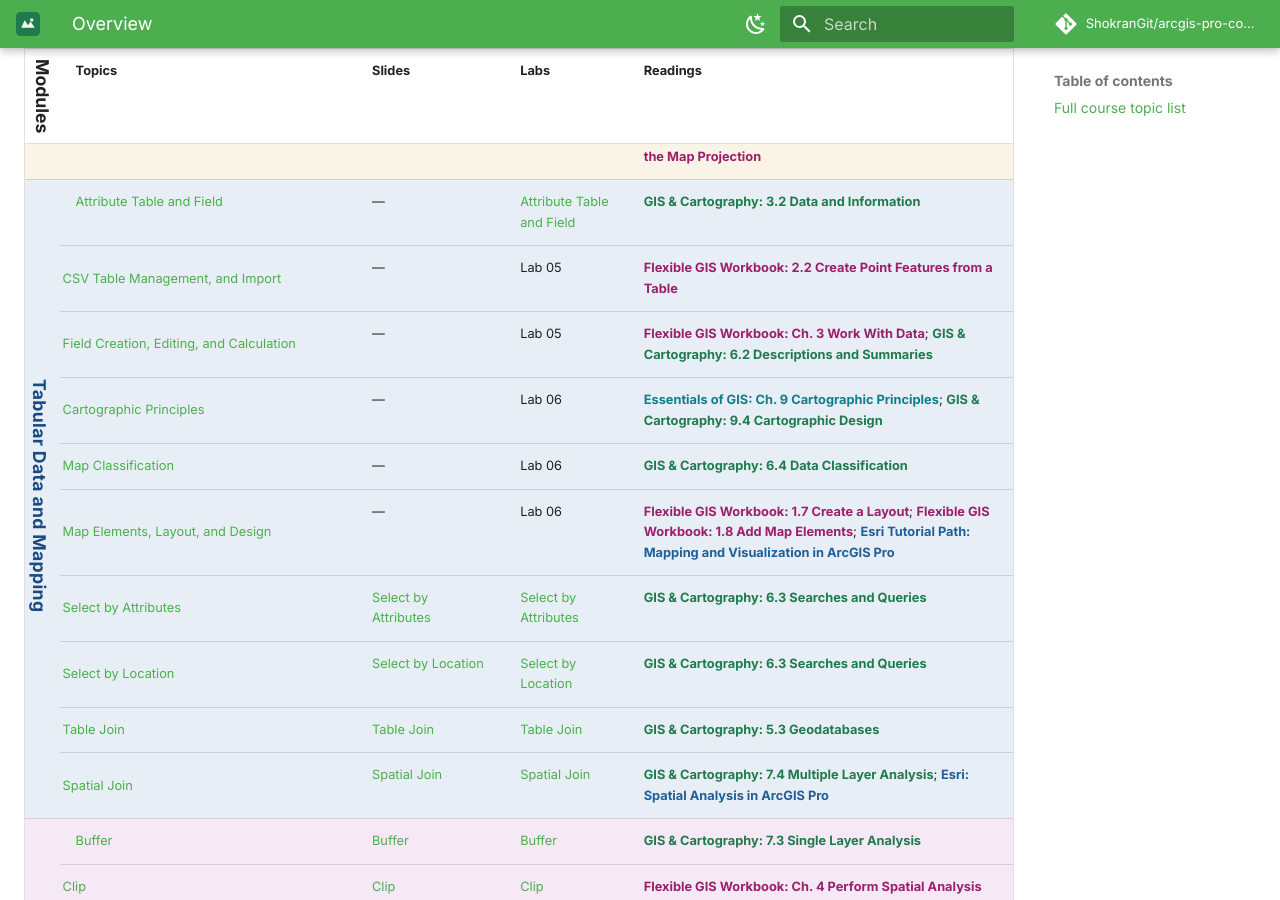
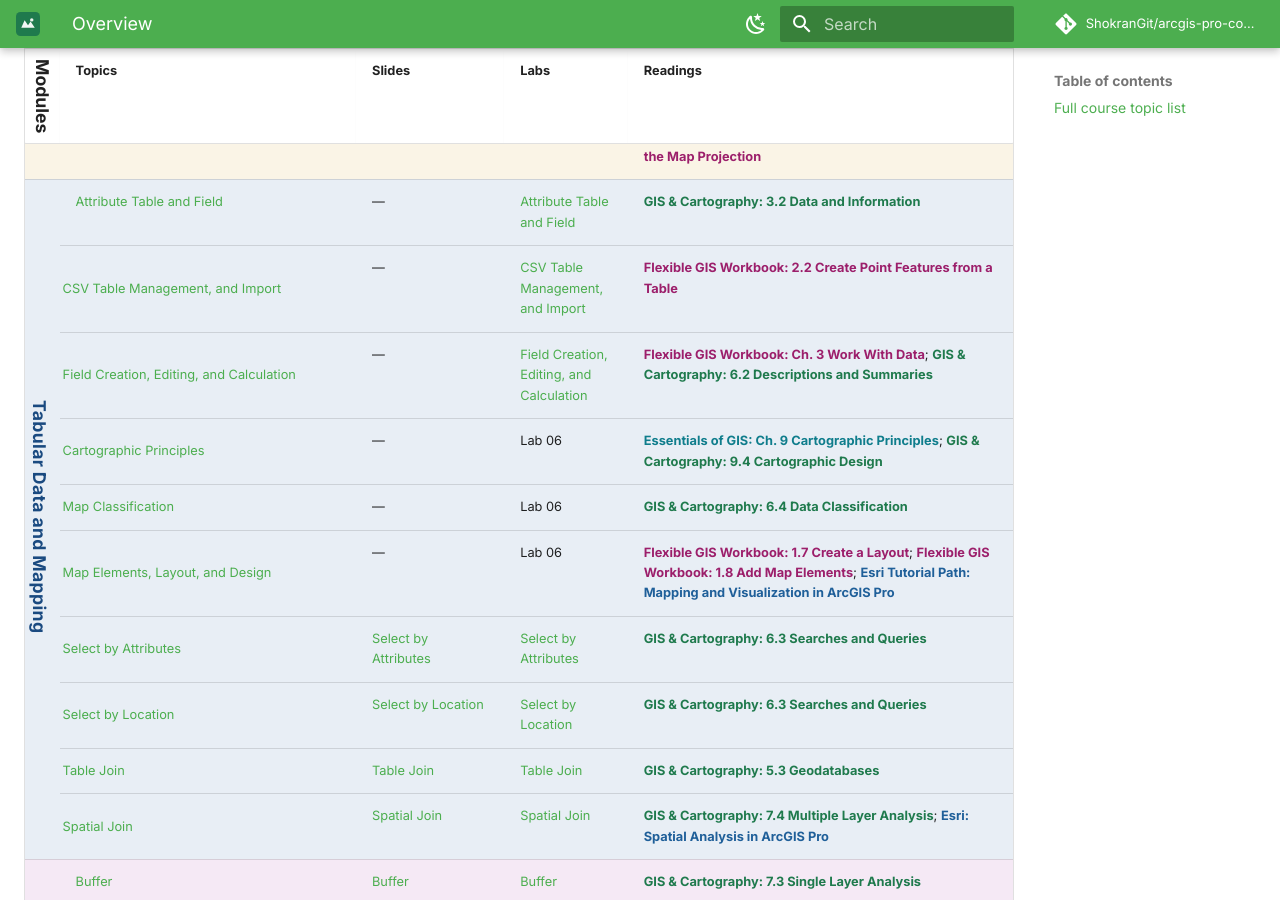
Before and after one commit to ShokranGit/arcgis-pro-course, an MkDocs documentation site: the page built from docs/lessons/index.md, in a window 1280 px wide and 900 px high, scrolled down 1258 px. Built offline with MkDocs 1.6.1 and Material for MkDocs 9.7.7, drawn with Linux system fonts in a browser that asks for light colours; comment, search, counter and statistics services are not loaded.

Commit message:
Link the two remaining Lab 05 rows to the Attribute Table and Field lab

```diff
--- a/docs/lessons/index.md
+++ b/docs/lessons/index.md
@@ -21,8 +21,8 @@ A date-free, college-agnostic view of every topic in the course. This list isn't
 | <span class="module-badge module-intro">Introduction, Foundations, and Data Management</span> | [Project, Map, Layer, and Geodatabase Creation](02-data-layers-coordinate-systems.md) | — | Lab 04 | [Flexible GIS Workbook: 1.1 Start a New Project](https://mlpp.pressbooks.pub/flexiblegisworkbookpro/chapter/chapter-1/){: .src-workbook}; [GIS & Cartography: 5.3 Geodatabases](https://slcc.pressbooks.pub/maps/chapter/5-3/){: .src-cartography} |
 | <span class="module-badge module-intro">Introduction, Foundations, and Data Management</span> | [Coordinate and Projection Systems](../concepts/coordinate-systems.md) | [Coordinate and Projection Systems](../slides/projection.md) | Lab 04 | [GIS & Cartography: 2.3 Datums, Coordinate Systems, and Map Projections](https://slcc.pressbooks.pub/maps/chapter/2-3/){: .src-cartography}; [Flexible GIS Workbook: 1.4 Change the Map Projection](https://mlpp.pressbooks.pub/flexiblegisworkbookpro/chapter/1-4-change-the-map-projection/){: .src-workbook} |
 | <span id="attribute-table-and-field" class="module-badge module-tabular">Tabular Data and Mapping</span> | [Attribute Table and Field](../concepts/attribute-tables.md) | — | [Attribute Table and Field](../labs/attribute-table-and-field/) | [GIS & Cartography: 3.2 Data and Information](https://slcc.pressbooks.pub/maps/chapter/3-2/){: .src-cartography} |
-| <span class="module-badge module-tabular">Tabular Data and Mapping</span> | [CSV Table Management, and Import](03c-tabular-data-management.md) | — | Lab 05 | [Flexible GIS Workbook: 2.2 Create Point Features from a Table](https://mlpp.pressbooks.pub/flexiblegisworkbookpro/chapter/2-2-create-point-features-from-a-table/){: .src-workbook} |
-| <span class="module-badge module-tabular">Tabular Data and Mapping</span> | [Field Creation, Editing, and Calculation](03c-tabular-data-management.md) | — | Lab 05 | [Flexible GIS Workbook: Ch. 3 Work With Data](https://mlpp.pressbooks.pub/flexiblegisworkbookpro/part/work-with-data/){: .src-workbook}; [GIS & Cartography: 6.2 Descriptions and Summaries](https://slcc.pressbooks.pub/maps/chapter/6-2/){: .src-cartography} |
+| <span class="module-badge module-tabular">Tabular Data and Mapping</span> | [CSV Table Management, and Import](03c-tabular-data-management.md) | — | [CSV Table Management, and Import](../labs/attribute-table-and-field/) | [Flexible GIS Workbook: 2.2 Create Point Features from a Table](https://mlpp.pressbooks.pub/flexiblegisworkbookpro/chapter/2-2-create-point-features-from-a-table/){: .src-workbook} |
+| <span class="module-badge module-tabular">Tabular Data and Mapping</span> | [Field Creation, Editing, and Calculation](03c-tabular-data-management.md) | — | [Field Creation, Editing, and Calculation](../labs/attribute-table-and-field/) | [Flexible GIS Workbook: Ch. 3 Work With Data](https://mlpp.pressbooks.pub/flexiblegisworkbookpro/part/work-with-data/){: .src-workbook}; [GIS & Cartography: 6.2 Descriptions and Summaries](https://slcc.pressbooks.pub/maps/chapter/6-2/){: .src-cartography} |
 | <span class="module-badge module-tabular">Tabular Data and Mapping</span> | [Cartographic Principles](04-symbology-map-design.md) | — | Lab 06 | [Essentials of GIS: Ch. 9 Cartographic Principles](https://saylordotorg.github.io/text_essentials-of-geographic-information-systems/s13-cartographic-principles.html){: .src-essentials}; [GIS & Cartography: 9.4 Cartographic Design](https://slcc.pressbooks.pub/maps/chapter/9-4/){: .src-cartography} |
 | <span class="module-badge module-tabular">Tabular Data and Mapping</span> | [Map Classification](04-symbology-map-design.md) | — | Lab 06 | [GIS & Cartography: 6.4 Data Classification](https://slcc.pressbooks.pub/maps/chapter/6-4/){: .src-cartography} |
 | <span class="module-badge module-tabular">Tabular Data and Mapping</span> | [Map Elements, Layout, and Design](04-symbology-map-design.md) | — | Lab 06 | [Flexible GIS Workbook: 1.7 Create a Layout](https://mlpp.pressbooks.pub/flexiblegisworkbookpro/chapter/1-7-create-a-layout/){: .src-workbook}; [Flexible GIS Workbook: 1.8 Add Map Elements](https://mlpp.pressbooks.pub/flexiblegisworkbookpro/chapter/1-8-add-map-elements/){: .src-workbook}; [Esri Tutorial Path: Mapping and Visualization in ArcGIS Pro](https://learn.arcgis.com/en/paths/mapping-and-visualization-in-arcgis-pro/){: .src-esri} |
```
